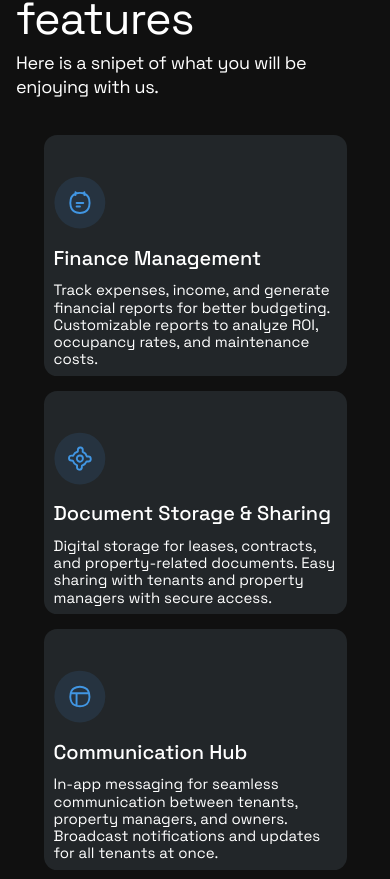
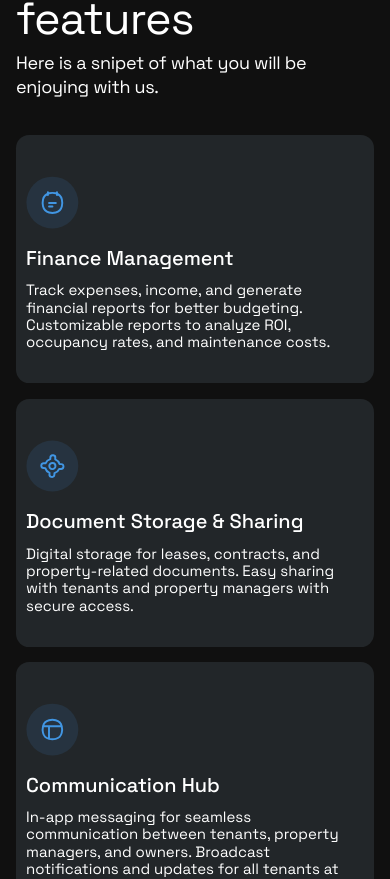
Before and after one commit to ola-irawo/homeSynk, a Next.js app: page / in a window 390 px wide. Shown: the part 2791-3670 px from the top of the page. Built offline with nearby package versions, Linux system fonts and the light colour scheme.

Commit message:
updated the features css

```diff
--- a/src/features/landingPage/components/features/features.module.css
+++ b/src/features/landingPage/components/features/features.module.css
@@ -41,6 +41,7 @@
 
 .featuresList {
   display: grid;
+  grid-template-columns: 1fr;
   gap: 1.52rem;
   color: #ffffff;
   padding-top: clamp(3.6rem, 3.6vw, 5rem);
@@ -48,13 +49,16 @@
 }
 
 .featuresItem {
-  margin: 0 auto;
+  /* margin: 0 auto; */
   background-color: #222629;
-  width: clamp(30.3rem, 74.3vw, 60rem);
+  width: clamp(30.3rem, 100%, 60rem);
+  width: 100%;
+  /* width: clamp(30.3rem, 74.3vw, 60rem); */
   /* height: clamp(25.18rem, 25.18vw, 38.1rem); */
   border-radius: 1.322rem;
   /* padding: 3.304rem 2.28rem 1.811rem 2.677rem; */
   padding: 0.8rem 1rem;
+  padding-bottom: clamp(3.304rem, 3.304vw, 5rem);
 }
 
 .featuresItem img {
```
